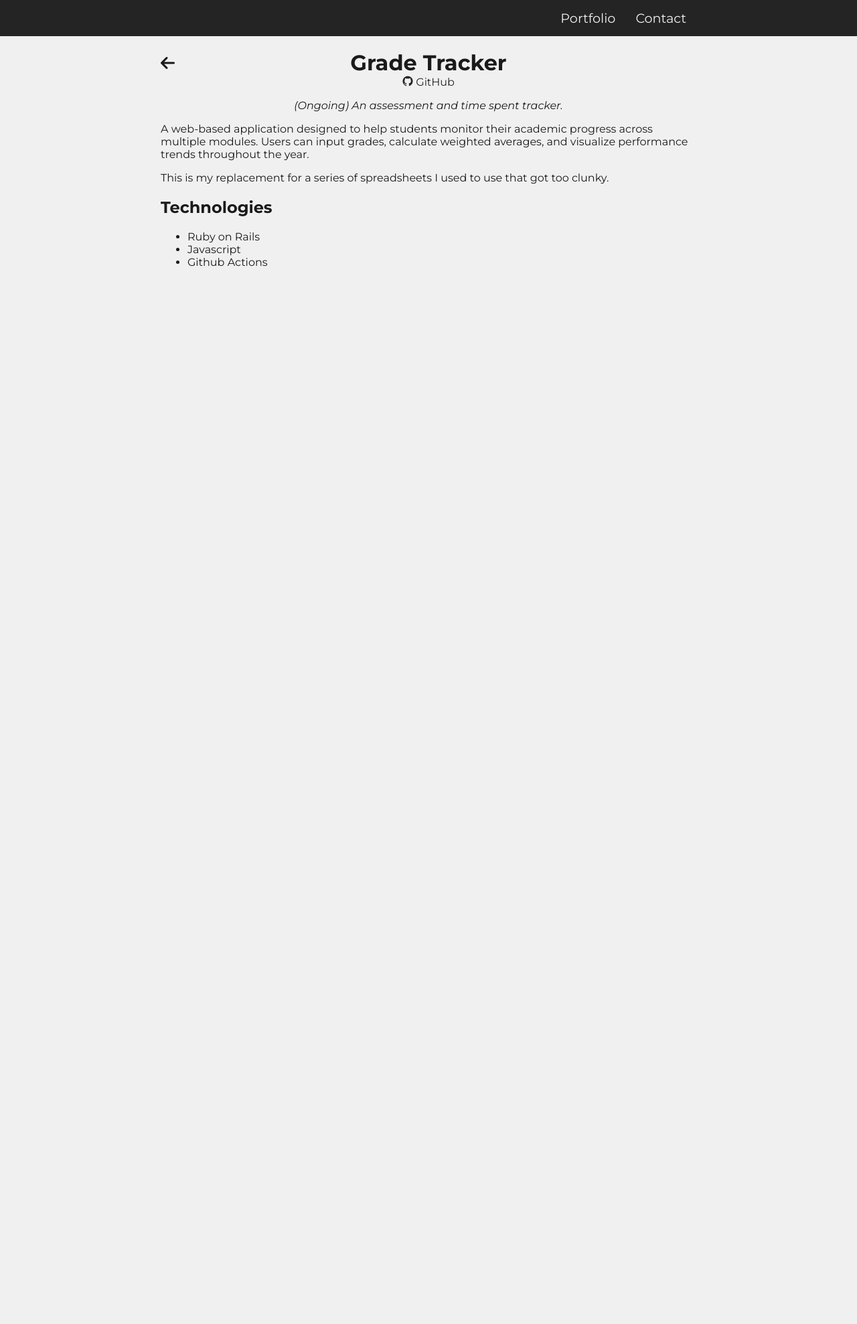
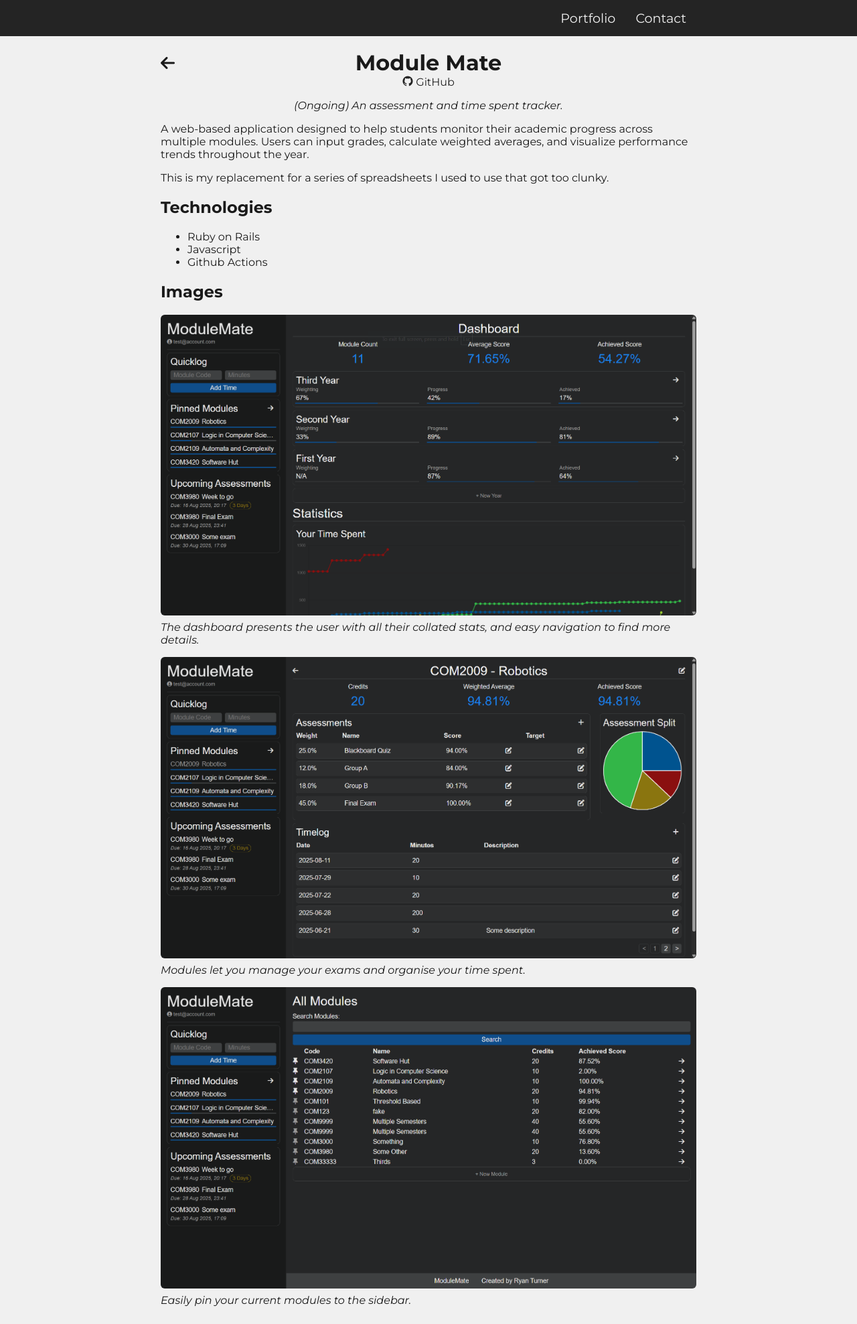
Before and after one commit to Turnlings/turnlings.github.io, a Jekyll site: the page built from _projects/grade_tracker.md, in a window 1280 px wide. Shown: the whole page at 67% size. Built offline with Jekyll 4.4.1, drawn with Linux system fonts in a browser that asks for light colours; before the commit the page ends 900 px from its top, so only the background shows below that.

Commit message:
Add images for module mate and cleanup others

```diff
--- a/_projects/grade_tracker.md
+++ b/_projects/grade_tracker.md
@@ -1,5 +1,5 @@
 ---
-title: Grade Tracker
+title: Module Mate
 description: (Ongoing) An assessment and time spent tracker.
 icon:
     - devicon-ruby-plain
@@ -7,7 +7,7 @@ icon:
 layout: project
 link_name: Github
 link_url: https://github.com/Turnlings/grade-tracker
-image_url: /assets/images/grade_tracker/thumbnail.png
+image_url: /assets/images/grade_tracker/dashboard.png
 featured: true
 order: 1
 year: 2025
@@ -20,3 +20,13 @@ This is my replacement for a series of spreadsheets I used to use that got too c
 - Ruby on Rails
 - Javascript
 - Github Actions
+
+## Images
+![Dashboard](/assets/images/grade_tracker/dashboard.png)
+*The dashboard presents the user with all their collated stats, and easy navigation to find more details.*
+
+![Modules](/assets/images/grade_tracker/module2.png)
+*Modules let you manage your exams and organise your time spent.*
+
+![Modules](/assets/images/grade_tracker/pin.png)
+*Easily pin your current modules to the sidebar.*
--- a/assets/css/style.scss
+++ b/assets/css/style.scss
@@ -55,9 +55,10 @@ nav {
 
     .about-section {
         margin-top: 20px;
-        display: grid;
-        grid-template-columns: 2fr 5fr;
-        gap: 40px;
+        // Uncomment if adding back picture
+        // display: grid;
+        // grid-template-columns: 2fr 5fr;
+        // gap: 40px;
 
         h1 {
             margin: 0;
--- a/index.html
+++ b/index.html
@@ -6,9 +6,9 @@ title: Portfolio
 
 <div class="main-page">
   <div class="about-section">
-    <div>
+    <!-- <div>
       <img src="https://placehold.co/200x200?text=Professional_Photo_Here" alt="Placeholder">
-    </div>
+    </div> -->
     <div style="display: flex; flex-direction: column; height: 100%; position: relative;">
       <h1>Ryan Turner</h1>
       <p id="role">Student Software Engineer</p>
```
Also changed, not shown: _projects/continental_system.md (+2 -2 lines), _projects/meal_planner.md (+8 -5 lines), assets/images/grade_tracker/dashboard.png (added), assets/images/grade_tracker/module.png (added), assets/images/grade_tracker/module2.png (added), assets/images/grade_tracker/pin.png (added).
